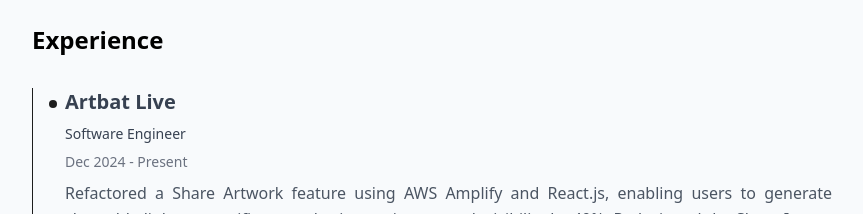
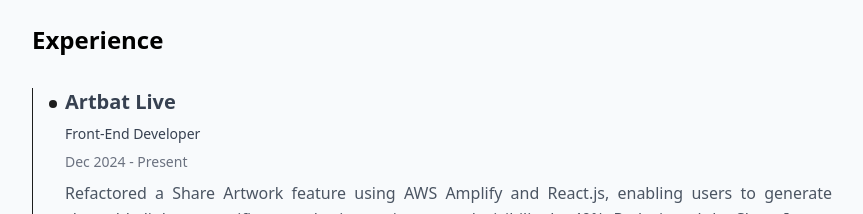
Before and after one commit to nulitas/nulitas.github.io, a React (Vite) app: page / in a window 1280 px wide. Shown: the part 900-1114 px from the top of the page, without its empty margins (208-1071 px from the left). Built offline with nearby package versions, Linux system fonts and the light colour scheme.

Commit message:
style: change position name

```diff
--- a/src/data.ts
+++ b/src/data.ts
@@ -49,7 +49,7 @@ export const about = {
 export const experiences: ExperienceItem[] = [
   {
     title: "Artbat Live",
-    position: "Software Engineer",
+    position: "Front-End Developer",
     date: "Dec 2024 - Present",
     description:
       "Refactored a Share Artwork feature using AWS Amplify and React.js, enabling users to generate shareable links to specific artworks, increasing artwork visibility by 40%. Redesigned the Share Image Button by improving its placement and design, leading to a 35% boost in user interaction with the sharing feature.",
```
